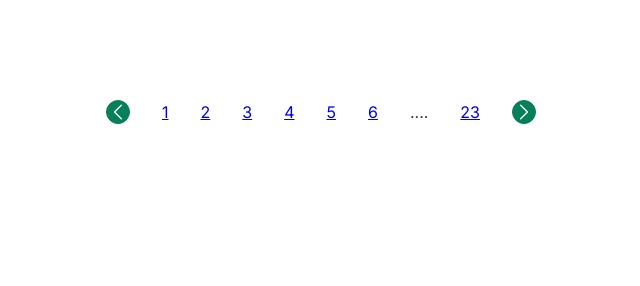
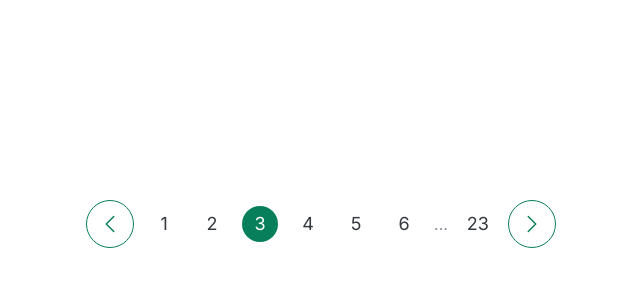
Before and after one commit to OgayoJoseph/Elements-Components-Lecture, a plain HTML site: page challenge-pagination.html in a window 1280 px wide. Shown: the whole page, without its empty margins (319-959 px from the left). Drawn offline with Linux system fonts and the light colour scheme.

Commit message:
Finalized challenge with some corrections from the lecture

```diff
--- a/challenge-pagination.css
+++ b/challenge-pagination.css
@@ -21,25 +21,29 @@ GREY COLOR: #343a40
 /* ------------------------ */
 /* GENERAL STYLES */
 /* ------------------------ */
-.component {
+body {
   font-family: "Inter", sans-serif;
   color: #343a40;
   line-height: 1;
-  margin-top: 100px;
   display: flex;
   justify-content: center;
+}
+
+.pagination {
+  display: flex;
   align-items: center;
-  gap: 32px;
+  gap: 12px;
+  margin-top: 200px;
 }
 
 /* BUTTONS */
 
 .btn {
-  stroke: #fff;
   border: 1px solid #087f5b;
-  background-color: #087f5b;
-  height: 24px;
-  width: 24px;
+  background: none;
+  height: 48px;
+  width: 48px;
+
   border-radius: 100px;
 
   cursor: pointer;
@@ -49,26 +53,45 @@ GREY COLOR: #343a40
   justify-content: center;
 }
 
-.btn-left {
+.btn:hover {
+  background-color: #087f5b;
 }
 
-.btn-right {
+.btn:hover .btn-icon {
+  stroke: #fff;
+}
+
+.btn-icon {
+  height: 24px;
+  width: 24px;
+  stroke: #087f5b;
 }
 
 /* NUMBERS */
 
-.number {
-  /* align-items: center; */
-  /* margin: 16px; */
+.number:link,
+.number:visited {
+  font-size: 18px;
+  color: #343a40;
+  text-decoration: none;
+  height: 36px;
+  width: 36px;
+  border-radius: 50%;
+
+  display: flex;
+  align-items: center;
+  justify-content: center;
 }
 
-.number:nth-child(5) {
-  /* border: solid #087f5b;
-  border-radius: 100px; */
+.number:hover,
+.number:active,
+.number.number--current {
+  background-color: #087f5b;
+  color: #fff;
 }
 
 /* DOTS */
 
 .dots {
-  /* align-items: center; */
+  color: #868e96;
 }
--- a/challenge-pagination.html
+++ b/challenge-pagination.html
@@ -12,14 +12,16 @@
     <link rel="stylesheet" href="challenge-pagination.css" />
     <title>Challenge Pagination Component</title>
   </head>
-  <body class="component">
+  <body>
+    <div class="pagination">
+      <button class="btn">
         <svg
           xmlns="http://www.w3.org/2000/svg"
           fill="none"
           viewBox="0 0 24 24"
           stroke-width="1.5"
           stroke="currentColor"
-      class="btn btn-left"
+          class="btn-icon"
         >
           <path
             stroke-linecap="round"
@@ -27,22 +29,25 @@
             d="M15.75 19.5L8.25 12l7.5-7.5"
           />
         </svg>
+      </button>
 
       <a href="#" class="number">1</a>
       <a href="#" class="number">2</a>
-    <a href="#" class="number">3</a>
+      <a href="#" class="number number--current">3</a>
       <a href="#" class="number">4</a>
       <a href="#" class="number">5</a>
       <a href="#" class="number">6</a>
-    <p><span class="dots">....</span></p>
+      <span class="dots"> ... </span>
       <a href="#" class="number">23</a>
+
+      <button class="btn">
         <svg
           xmlns="http://www.w3.org/2000/svg"
           fill="none"
           viewBox="0 0 24 24"
           stroke-width="1.5"
           stroke="currentColor"
-      class="btn btn-right"
+          class="btn-icon"
         >
           <path
             stroke-linecap="round"
@@ -50,5 +55,7 @@
             d="M8.25 4.5l7.5 7.5-7.5 7.5"
           />
         </svg>
+      </button>
+    </div>
   </body>
 </html>
```
Lines whose indentation alone changed are shown as unchanged.
